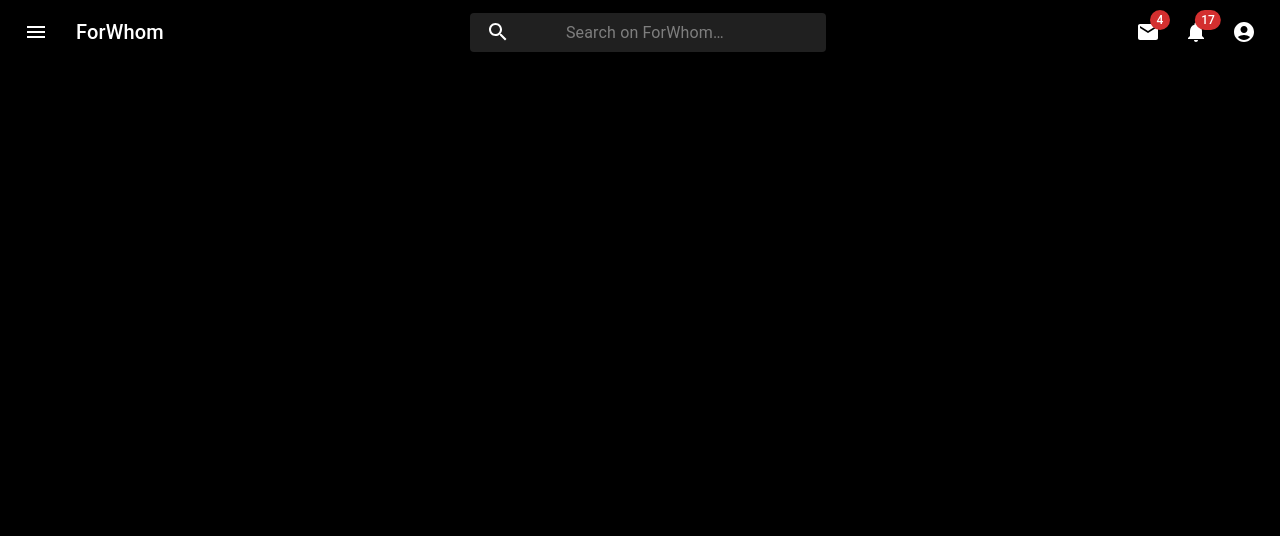
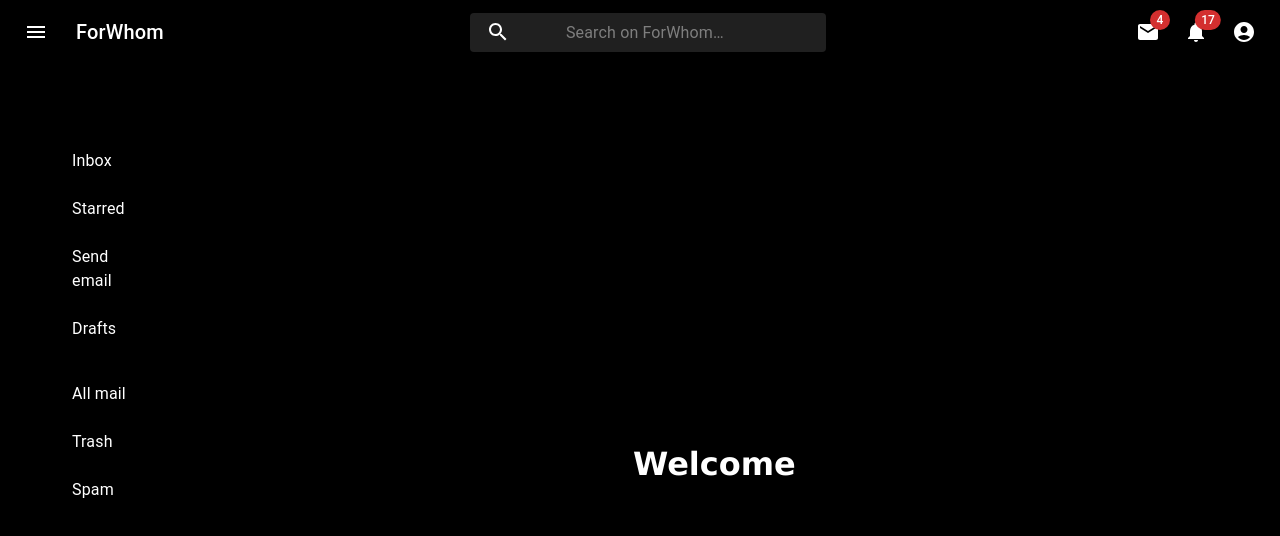
Before and after one commit to onurguvensoy/forum-app, a React (Create React App) app in the folder client/: page / in a window 1280 px wide. Shown: the top 536 px of the page. Built offline with nearby package versions, Linux system fonts and the light colour scheme.

Commit message:
hero added.

```diff
--- a/client/package.json
+++ b/client/package.json
@@ -3,6 +3,7 @@
   "version": "0.1.0",
   "private": true,
   "dependencies": {
+    "@babel/plugin-proposal-private-property-in-object": "^7.21.11",
     "@emotion/react": "^11.13.3",
     "@emotion/styled": "^11.13.0",
     "@mui/icons-material": "^6.1.6",
--- /dev/null
+++ b/client/src/components/Sidebar.jsx
@@ -0,0 +1,55 @@
+import * as React from 'react';
+import PropTypes from 'prop-types';
+import AppBar from '@mui/material/AppBar';
+import Box from '@mui/material/Box';
+import CssBaseline from '@mui/material/CssBaseline';
+import Divider from '@mui/material/Divider';
+import Drawer from '@mui/material/Drawer';
+import IconButton from '@mui/material/IconButton';
+import InboxIcon from '@mui/icons-material/MoveToInbox';
+import List from '@mui/material/List';
+import ListItem from '@mui/material/ListItem';
+import ListItemButton from '@mui/material/ListItemButton';
+import ListItemIcon from '@mui/material/ListItemIcon';
+import ListItemText from '@mui/material/ListItemText';
+import MailIcon from '@mui/icons-material/Mail';
+import MenuIcon from '@mui/icons-material/Menu';
+import Toolbar from '@mui/material/Toolbar';
+import Typography from '@mui/material/Typography';
+const drawerWidth = 240;
+
+const Sidebar = () => {
+  return (
+    <div>
+      <Toolbar />
+      <Divider />
+      <List>
+        {['Inbox', 'Starred', 'Send email', 'Drafts'].map((text, index) => (
+          <ListItem key={text} disablePadding>
+            <ListItemButton>
+              <ListItemIcon>
+                {index % 2 === 0 ? <InboxIcon /> : <MailIcon />}
+              </ListItemIcon>
+              <ListItemText primary={text} />
+            </ListItemButton>
+          </ListItem>
+        ))}
+      </List>
+      <Divider />
+      <List>
+        {['All mail', 'Trash', 'Spam'].map((text, index) => (
+          <ListItem key={text} disablePadding>
+            <ListItemButton>
+              <ListItemIcon>
+                {index % 2 === 0 ? <InboxIcon /> : <MailIcon />}
+              </ListItemIcon>
+              <ListItemText primary={text} />
+            </ListItemButton>
+          </ListItem>
+        ))}
+      </List>
+    </div>
+  )
+}
+
+export default Sidebar
--- a/client/src/index.css
+++ b/client/src/index.css
@@ -83,3 +83,19 @@ span a {
   text-decoration: none;
   color: rgba(0, 212, 255, 1);
 }
+
+.hero {
+  display: flex;
+  height: 100vh;
+  background-size: cover;
+  background-position: center;
+  background-repeat: no-repeat;
+}
+
+.content {
+  display: flex;
+  justify-content: center;
+  align-items: center;
+  gap: 1rem;
+  width: 100%;
+}
--- a/client/src/pages/Home.jsx
+++ b/client/src/pages/Home.jsx
@@ -4,6 +4,7 @@ import { useCookies } from "react-cookie";
 import axios from "axios";
 import { ToastContainer, toast } from "react-toastify";
 import MuiNavbar from "../components/MuiNavbar";
+import Sidebar from "../components/Sidebar";
 
 const Home = () => {
   const navigate = useNavigate();
@@ -35,7 +36,20 @@ const Home = () => {
   }, [cookies, navigate, removeCookie]);
 
   return (
-   <MuiNavbar></MuiNavbar>
+    <div>
+      <div>
+        <MuiNavbar></MuiNavbar>
+      </div>
+      <div className="hero">
+      <div className="sidebar">
+        <Sidebar></Sidebar>
+      </div>
+      <div className="content">
+        <h1>Welcome {username}</h1>
+      </div>
+      </div>
+
+    </div>
   );
 };
 
--- a/client/src/pages/Signup.jsx
+++ b/client/src/pages/Signup.jsx
@@ -68,7 +68,6 @@ const Signup = () => {
 
   return (
     <div className="container">
-    <div className="form-wrapper">
     <div className="form_container">
       <h2>Signup Account</h2>
       <form onSubmit={handleSubmit}>
@@ -108,7 +107,6 @@ const Signup = () => {
         </span>
       </form>
     </div>
-    </div>
     <ToastContainer />
   </div>
 
```
Also changed, not shown: 1 other file (tests, documents, lock files or other folders).
